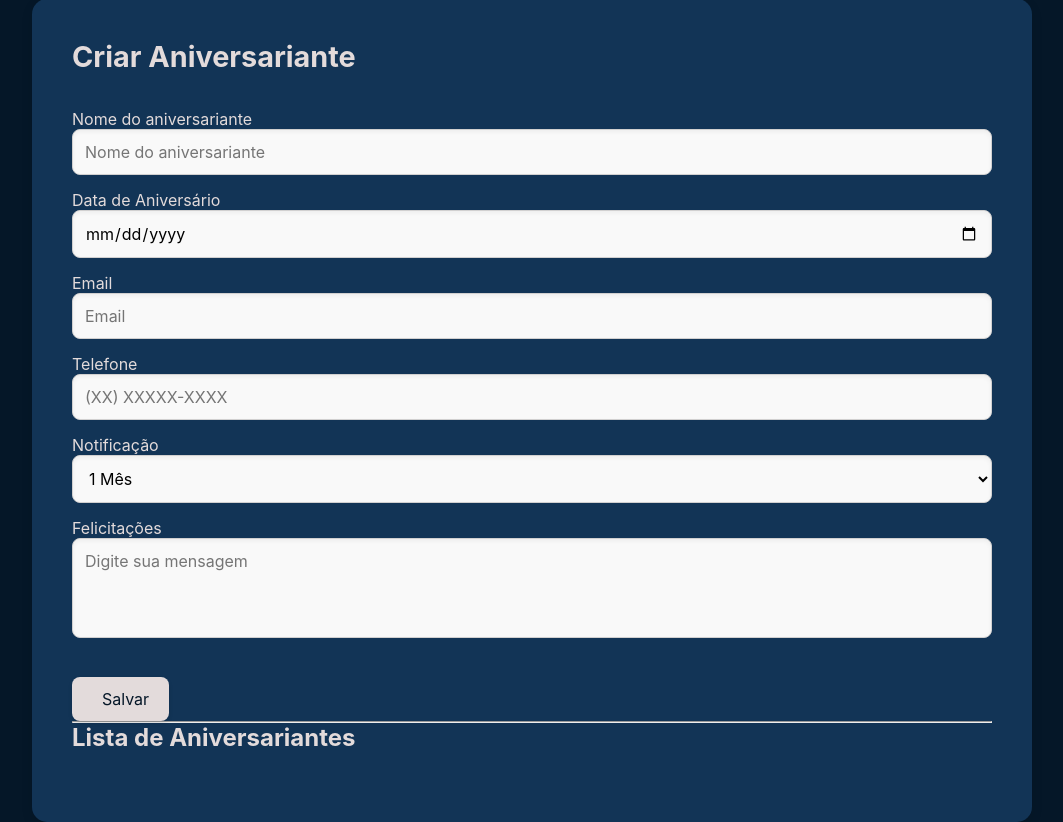
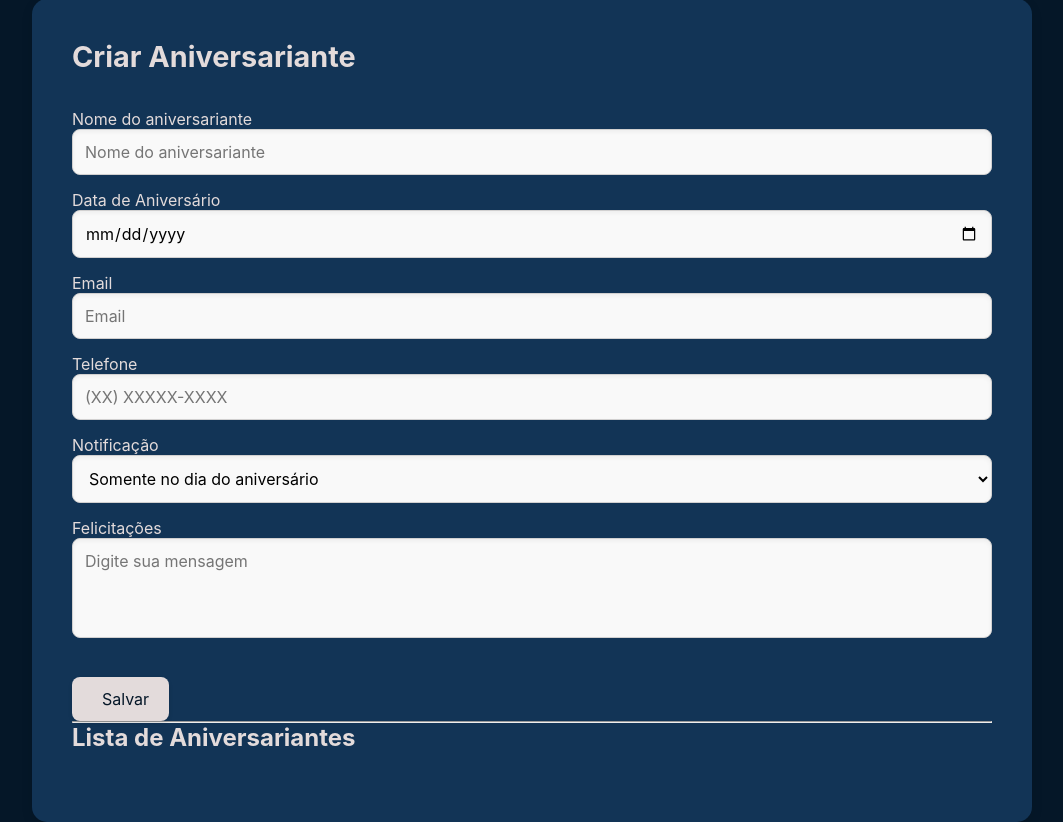
Before and after one commit to cetem99/aniversario, a Flask app: page / in a window 1280 px wide. Shown: the part 21-843 px from the top of the page, without its empty margins (108-1171 px from the left). Run offline with Flask 3, Linux system fonts and the light colour scheme; data that the repository does not hold is empty.

Commit message:
Arrumando a  parte de notificação Gerenciar.html

```diff
--- a/templates/Gerenciar.html
+++ b/templates/Gerenciar.html
@@ -29,11 +29,12 @@
 
                         <label for="escolhas">Notificação</label>
                         <select name="escolhas" required>
-                            <option value="1 mes">1 Mês</option>
-                            <option value="3 Semanas">3 Semanas</option>
-                            <option value="2 Semanas">2 Semanas</option>
-                            <option value="1 Semana">1 Semana</option>
-                            <option value="1 Dia">1 Dia</option>
+                            <option value="No Dia">Somente no dia do aniversário</option>
+                            <option value="1 Dia">1 Dia antes</option>
+                            <option value="1 Semana">1 Semana antes</option>
+                            <option value="2 Semanas">2 Semanas antes</option>
+                            <option value="3 Semanas">3 Semanas antes</option>
+                            <option value="1 mes">1 Mês antes</option>
                         </select>
 
                         <label for="felicitacoes">Felicitações</label>
```
